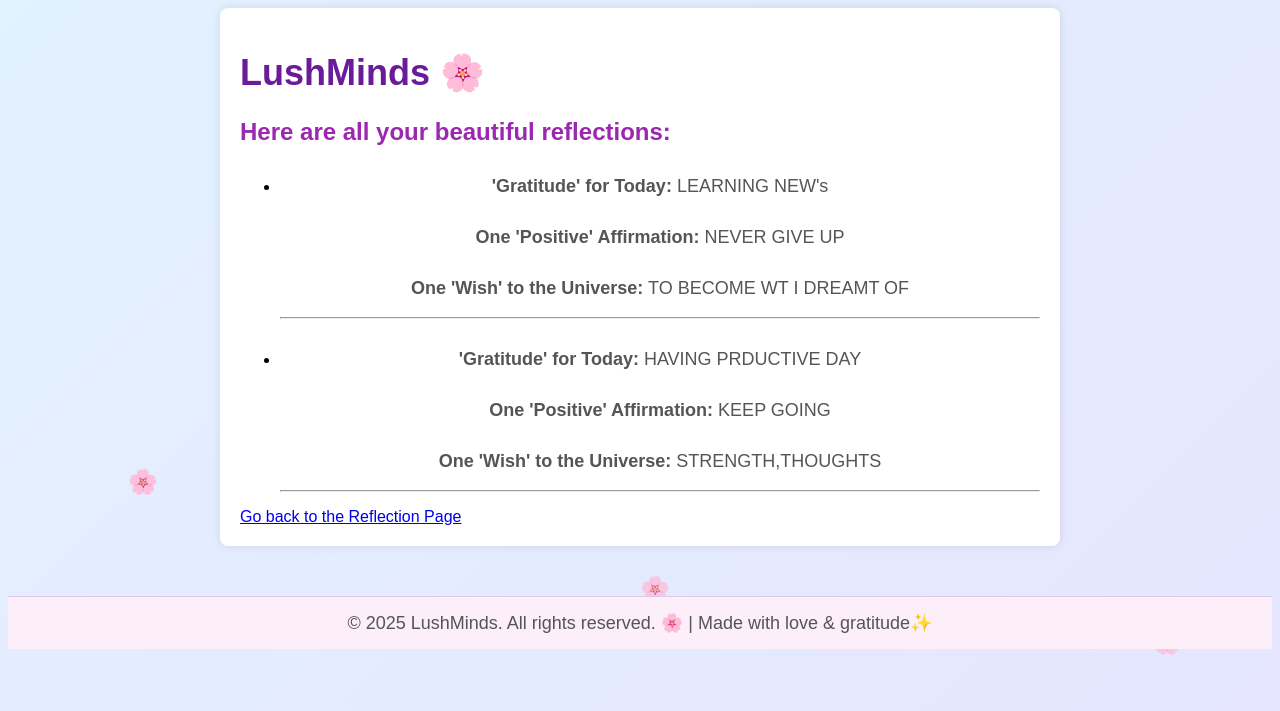
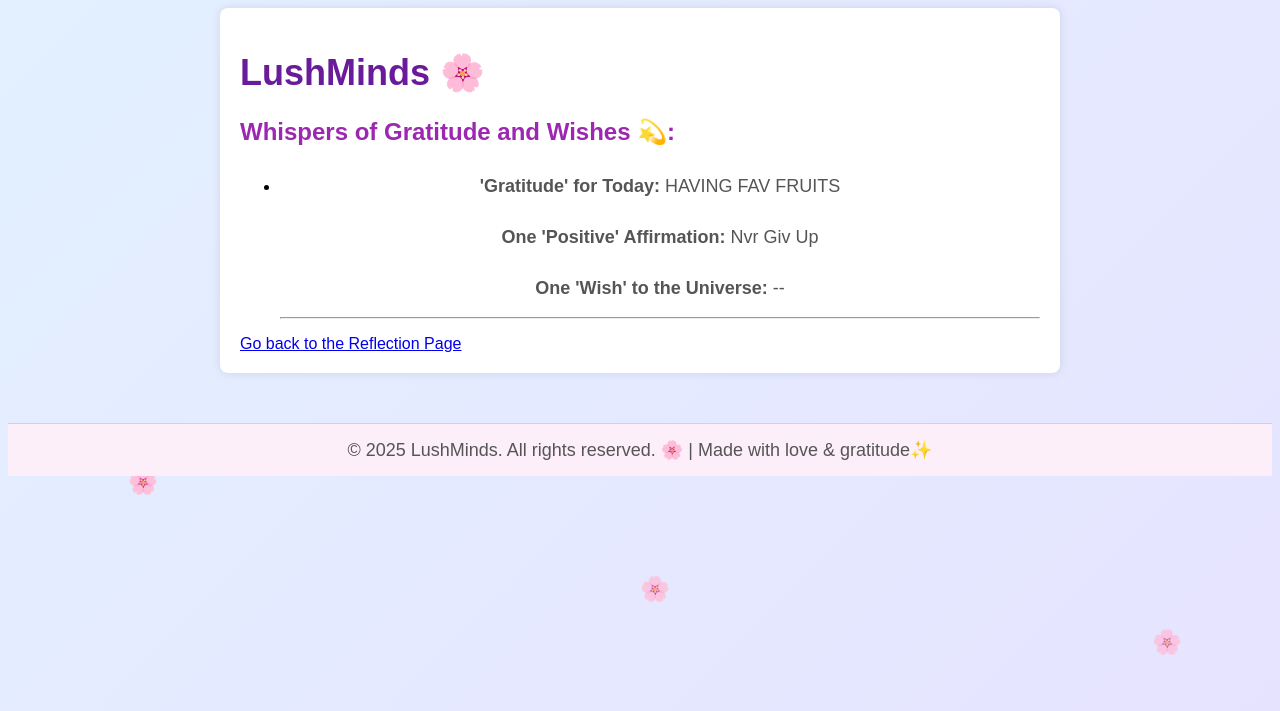
Before and after one commit to Nayana84-m/Brainwave_matrix_intern, a Flask app: page /garden in a window 1280 px wide. Shown: the top 711 px of the page. Run offline with Flask 3, Linux system fonts and the light colour scheme; data comes from the database, SQL or seed files in the repository; both versions use the stored data as it was after the commit.

Commit message:
Updated app.py, garden.html, and added new database setup.

```diff
--- a/app.py
+++ b/app.py
@@ -1,14 +1,16 @@
 from flask import Flask, render_template, request, redirect
 import os
+import sqlite3
 
 app = Flask(__name__)
 
 def save_reflection(gratitude, message, wish):
-    with open("reflections.txt", "a") as file:
-        file.write(f"Gratitude for Today: {gratitude}\n")
-        file.write(f"One positive affirmation: {message}\n")
-        file.write(f"A Wish I'm sending to Universe: {wish}\n")
-        file.write("\n")
+    conn = sqlite3.connect('reflections.db')
+    c = conn.cursor()
+    c.execute('INSERT INTO reflections (gratitude, message, wish) VALUES (?, ?, ?)',
+              (gratitude, message, wish))
+    conn.commit()
+    conn.close()
 
 @app.route("/", methods=["GET", "POST"])
 def home():
@@ -25,35 +27,13 @@ def home():
 
     return render_template("index.html")
 
-
 @app.route('/garden')
 def garden():
-    reflections = []
-
-    if os.path.exists('reflections.txt'):
-        with open('reflections.txt', 'r') as file:
-            reflections_data = file.readlines()
-
-            for i in range(0, len(reflections_data), 4):
-                if i + 2 < len(reflections_data):
-                    if "Gratitude for Today:" in reflections_data[i] and \
-                       "One positive affirmation:" in reflections_data[i+1] and \
-                       "A Wish I'm sending to Universe:" in reflections_data[i+2]:
-
-                        gratitude = reflections_data[i].strip().split(": ", 1)[1]
-                        message = reflections_data[i+1].strip().split(": ", 1)[1]
-                        wish = reflections_data[i+2].strip().split(": ", 1)[1]
-
-                        reflection = {
-                            "gratitude": gratitude,
-                            "message": message,
-                            "wish": wish
-                        }
-                        reflections.append(reflection)
-                        print (reflections)
-
-    reflections.reverse()
-
+    conn = sqlite3.connect('reflections.db')
+    c = conn.cursor()
+    c.execute('SELECT gratitude, message, wish FROM reflections')
+    reflections = c.fetchall()
+    conn.close()
     return render_template('garden.html', reflections=reflections)
 
 if __name__ == "__main__":
--- a/templates/garden.html
+++ b/templates/garden.html
@@ -17,15 +17,15 @@
 
     <div class="container">
         <h1>LushMinds 🌸</h1>
-        <h2>Here are all your beautiful reflections:</h2>
+        <h2>Whispers of Gratitude and Wishes 💫:</h2>
 
         {% if reflections %}
             <ul>
-                {% for reflection in reflections %}
+                {% for gratitude, message, wish in reflections %}
                     <li>
-                        <p><strong>'Gratitude' for Today:</strong> {{ reflection.gratitude }}</p>
-                        <p><strong>One 'Positive' Affirmation:</strong> {{ reflection.message }}</p>
-                        <p><strong>One 'Wish' to the Universe:</strong> {{ reflection.wish }}</p>
+                        <p><strong>'Gratitude' for Today:</strong> {{ gratitude }}</p>
+                        <p><strong>One 'Positive' Affirmation:</strong> {{ message }}</p>
+                        <p><strong>One 'Wish' to the Universe:</strong> {{ wish }}</p>
                         <hr>
                     </li>
                 {% endfor %}
```
Also changed, not shown: db_setup.py (added, +18 -0 lines), reflections.db (added).
